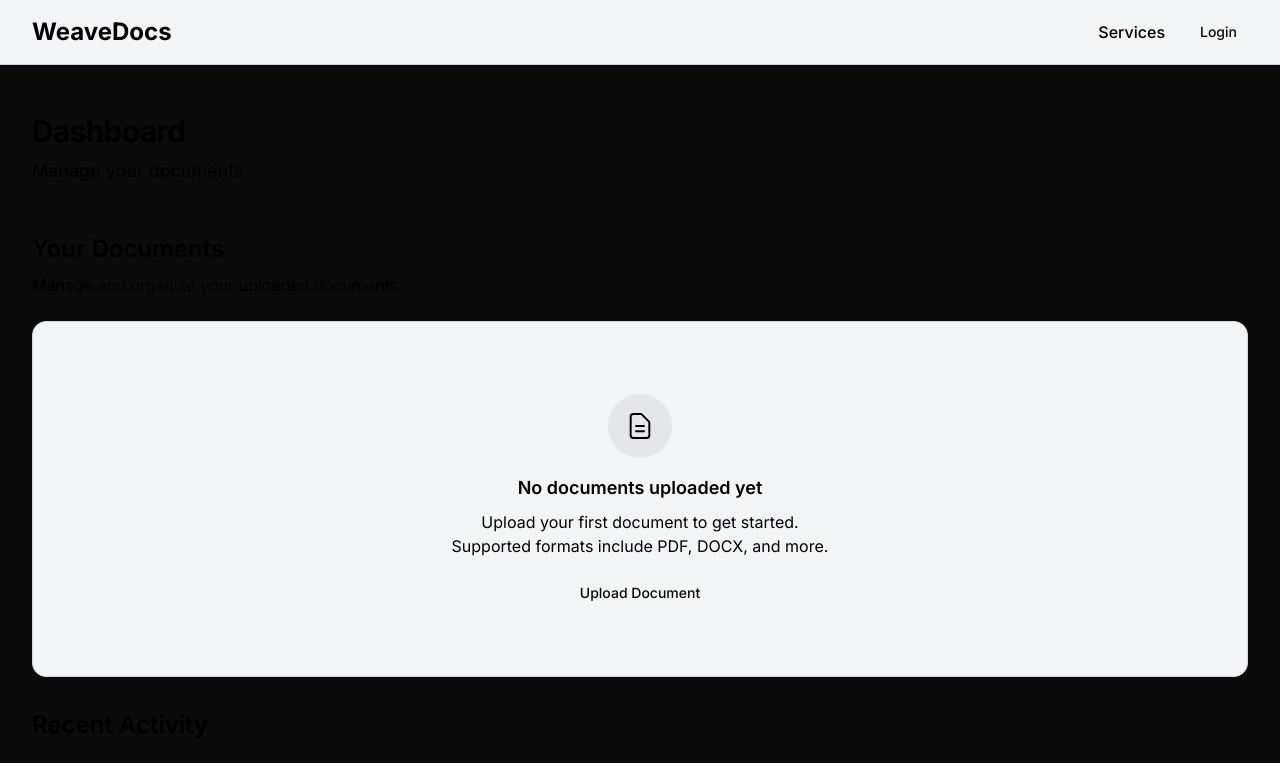
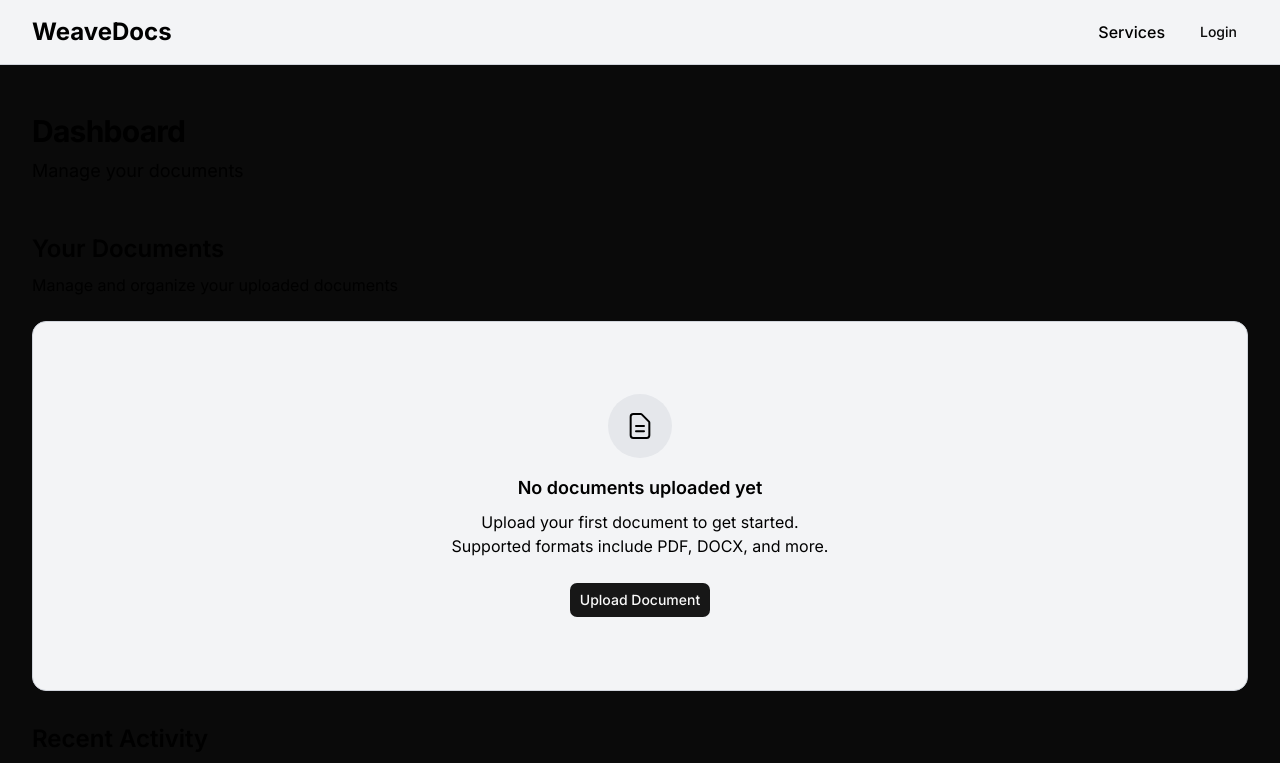
Before and after one commit to Tarun-Reddy-007/WeaveDocs, a Next.js app: page /dashboard in a window 1280 px wide. Shown: the top 763 px of the page. Built offline with nearby package versions, Linux system fonts and the light colour scheme.

Commit message:
UI Error

```diff
--- a/src/app/dashboard/page.tsx
+++ b/src/app/dashboard/page.tsx
@@ -49,7 +49,7 @@ export default function DashboardPage() {
                 Upload your first document to get started. Supported formats include PDF, DOCX, and more.
               </p>
 
-              <Button variant="primary" size="md">
+              <Button variant="default" size="default">
                 Upload Document
               </Button>
             </div>
```
